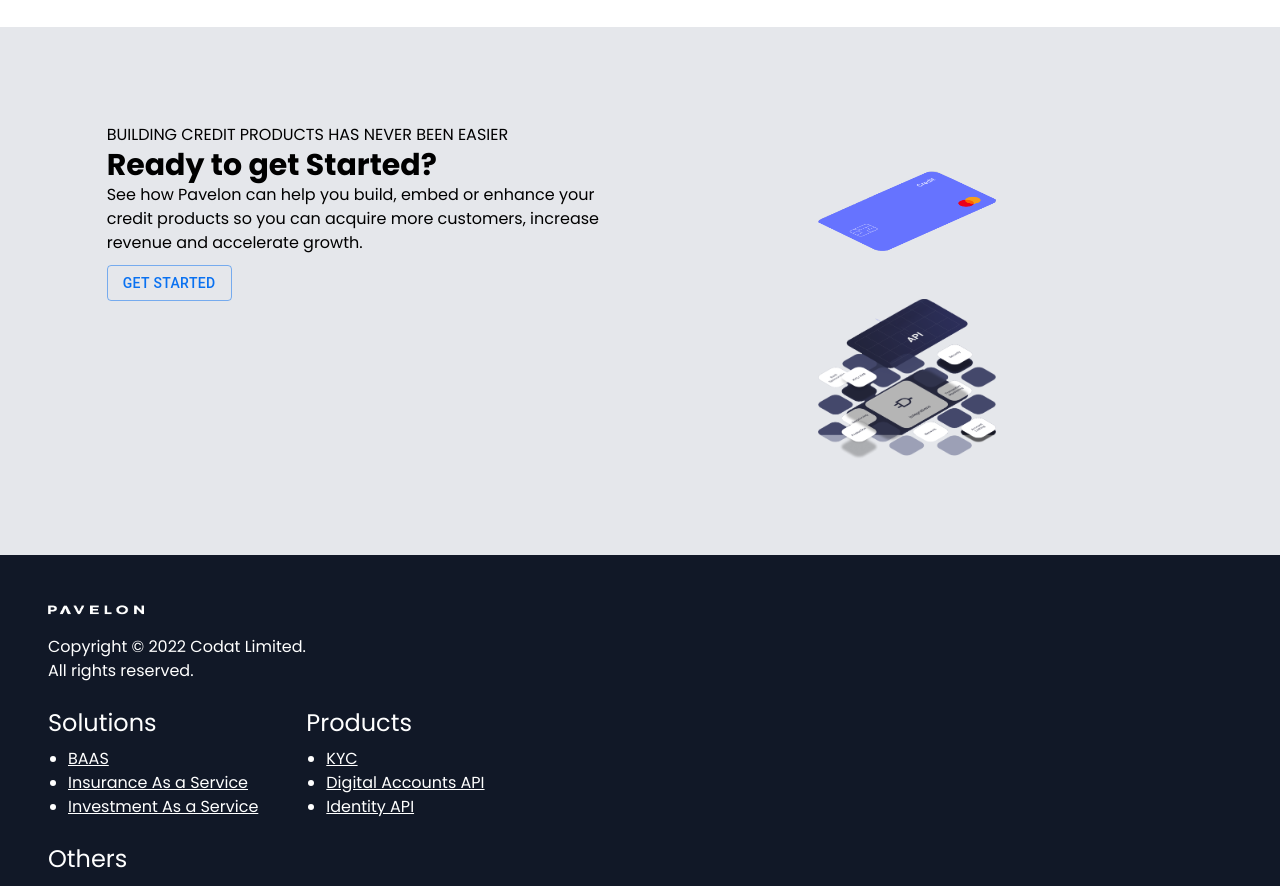
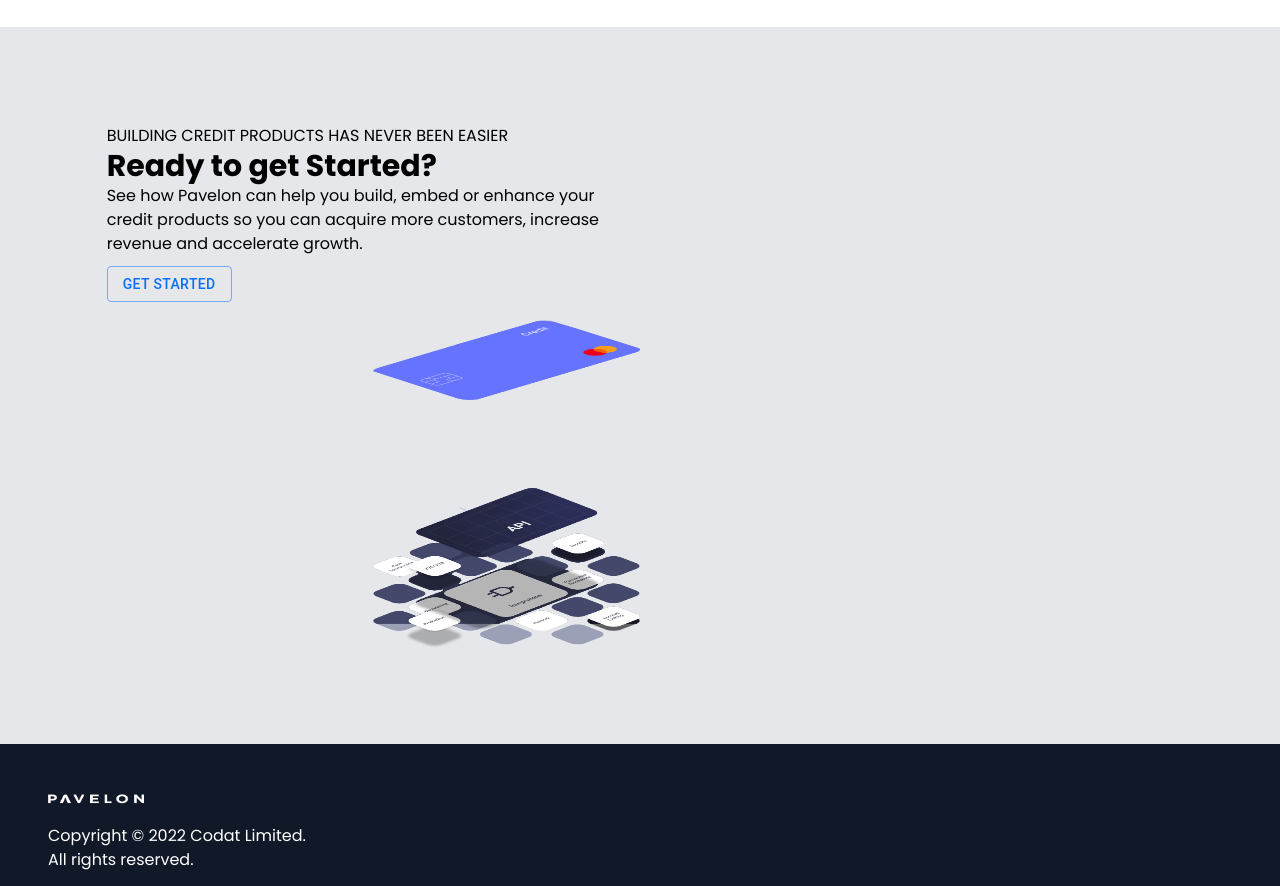
Before and after one commit to EllisOtoo/pavelonv2, a Next.js app: page / in a window 1280 px wide. Shown: the part 3480-4366 px from the top of the page. Built offline with nearby package versions, Linux system fonts and the light colour scheme.

Commit message:
Ready to get started animation and layout tewaked

```diff
--- a/components/organism/GetStarted.tsx
+++ b/components/organism/GetStarted.tsx
@@ -10,7 +10,7 @@
     if (inView) {
       anime({
         targets: topCard.current,
-        translateY: -0,
+        translateY: -40,
         easing: "easeInOutQuad",
       });
     } else {
@@ -23,7 +23,7 @@
 
   return (
     <div className="w-full md:flex bg-gray-200 py-24">
-      <div className="w-10/12 md:flex m-auto">
+      <div className="w-10/12 flex-col md:flex m-auto">
         <hr />
         <div className="md:w-6/12">
           <p>BUILDING CREDIT PRODUCTS HAS NEVER BEEN EASIER</p>
@@ -42,15 +42,15 @@
             Get Started
           </Button>
         </div>
-        <div className="md:w-6/12 relative flex flex-col items-center ">
-          <div ref={topCard} className="relative h-20 my-12 w-4/12">
+        <div className="w-full md:w-6/12 relative flex flex-col items-end">
+          <div ref={topCard} className="relative h-20 my-12 w-6/12">
             <Image
               fill
               alt="Get Started with Pavelon"
               src={"/getStarted/top.png"}
             />
           </div>
-          <div className="relative h-40 w-4/12">
+          <div className="relative h-40 w-6/12">
             <Image
               fill
               alt="Get Started with Pavelon"
```
